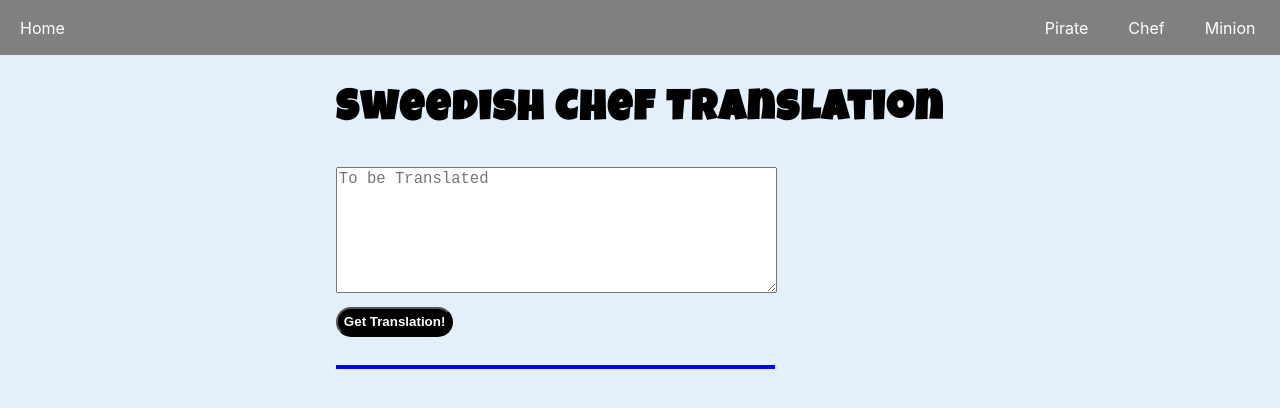
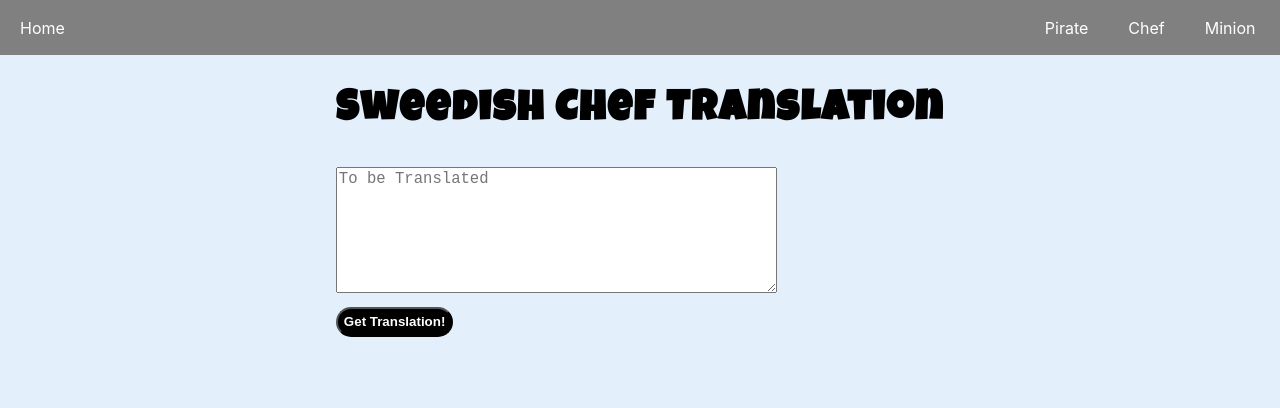
Before and after one commit to spscatena/Week6-project, a React (Create React App) app: page /chef in a window 1280 px wide. Shown: the top 408 px of the page. Built offline with nearby package versions, Linux system fonts and the light colour scheme.

Commit message:
desktop done

```diff
--- a/src/App.css
+++ b/src/App.css
@@ -159,15 +159,19 @@ padding-left: 50px;
 }
 
 #chefPage {
-  /* border: 2px solid orange; */
-
+position: relative;
+top: 0px;
+left: 0px;
 }
 
 #chefHome2 {
-  border: 2px solid blue;
-  width: 300px;
-  margin-left: 100px;
-
+  /* border: 2px solid blue; */
+  position: absolute;
+  top: 150px;
+  right: 200px;
+  animation-name: grow;
+  animation-duration: 3s;
+  animation-fill-mode: forwards;
 }
 
 
@@ -184,7 +188,7 @@ textarea {
 
 h3 {
   font-size: 28px;
-  border: 2px solid blue;
+  /* border: 2px solid blue; */
   width: 435px;
   /* transition: all .2s ease-in-out;
   animation-fill-mode: forwards;
--- a/src/App.js
+++ b/src/App.js
@@ -87,7 +87,6 @@ class App extends React.Component {
           <Route path="/pirate" render={() => (<PiratePage handleSubmit={this.handleSubmitPirate} handleChange={this.handleChange} pirateMessage={this.state.pirateMessage} clearMessages={this.clearMessages} />)} />
           <Route path="/chef" render={() => (<ChefPage handleSubmit={this.handleSubmitChef} handleChange={this.handleChange} chefMessage={this.state.chefMessage} clearMessages={this.clearMessages} />)} />
           <Route path="/minion" render={() => (<MinionPage handleSubmit={this.handleSubmitMinion} handleChange={this.handleChange} minionMessage={this.state.minionMessage} clearMessages={this.clearMessages} />)} />
-
         </main>
       </div>
     );
--- a/src/components/ChefPage.jsx
+++ b/src/components/ChefPage.jsx
@@ -28,14 +28,14 @@ class ChefPage extends React.Component {
               <h3>{this.props.chefMessage}</h3>
             </div>
           </form>
-        </div>
-        {this.props.chefMessage !== "" &&
-          <Animated animationIn="zoomInUp" animationOut="zoomInUp" isVisible={true} animationInDuration="900">
+          {this.props.chefMessage !== "" &&
+            // <Animated animationIn="tada" animationOut="tada" isVisible={true} animationInDuration="900"> */}
             <div id="chefHome2">
               <img src={chefHome2} />
             </div>
-          </Animated>
-        }
+            // </Animated> */}
+          }
+        </div>
       </div>
     )
   }
```
Also changed, not shown: src/pirate-ship-animation.png.
